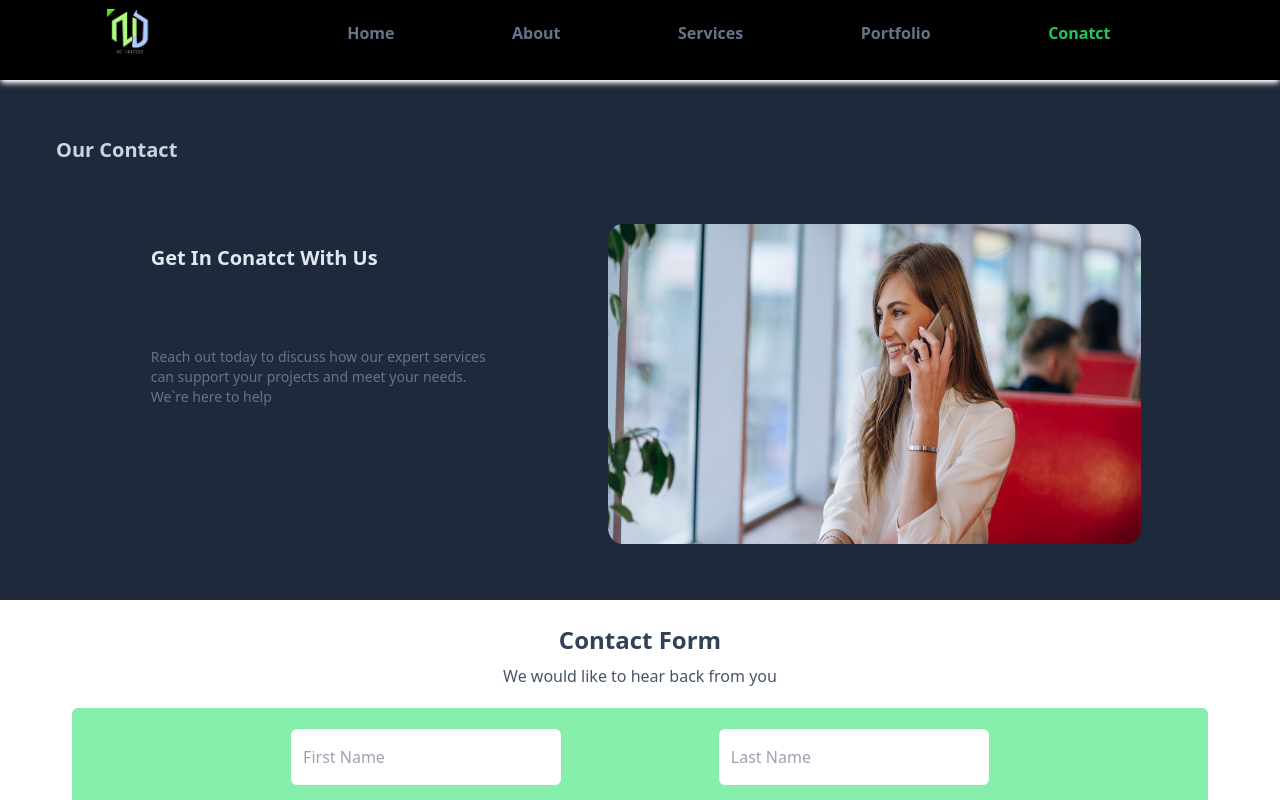
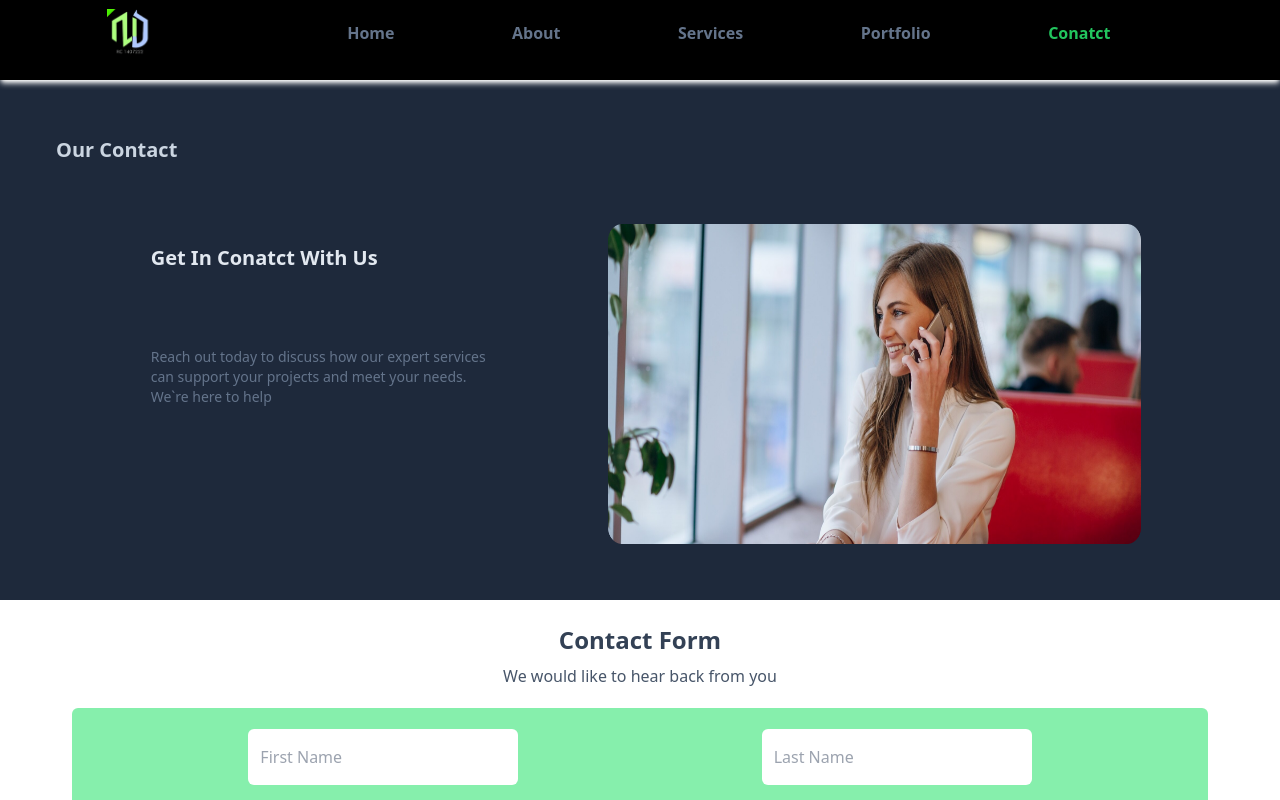
Before and after one commit to Olajcodes/Unclebigbay_Hackathon, a React (Vite) app in the folder hackathon/: page /contact-us in a window 1280 px wide. Shown: the top 800 px of the page. Built offline with nearby package versions, Linux system fonts and the light colour scheme.

Commit message:
link update

```diff
--- a/hackathon/src/component/Conatct.jsx
+++ b/hackathon/src/component/Conatct.jsx
@@ -13,7 +13,7 @@ const Conatct = () => {
             From Building Design and Maintenance to General Contracting, Printing, and Borehole Drilling – Partner with Us Today!
             </p>
             <button className='w-40 h-10 hover:text-green-400 hover:bg-none  md:w-40 md:h-12 md:mt-4 md:ml-4 rounded-md bg-green-500 text-slate-100'>
-             <Link to='/contact' className=':hover:text-green-400 hover:bg-none text-slate-100 capitalize font-semibold'> contact us </Link>
+             <Link to='/contact-us' className=':hover:text-green-400 hover:bg-none text-slate-100 capitalize font-semibold'> contact us </Link>
             </button>
 
           </div>
--- a/hackathon/src/pages/ContactPage.jsx
+++ b/hackathon/src/pages/ContactPage.jsx
@@ -64,7 +64,7 @@ const ContactPage = ({ addSubmitForm }) => {
             </div>
             <div className="flex flex-col p-1 w-full md:w-11/12 h-[450px] m-3 items-center text-slate-300 bg-green-300 rounded-md">
               <form onSubmit={submitForm} className="flex mb-[100px] flex-col items-center  w-11/12 h-[380px] p-1">
-                <div className="h-1/4  w-5/6 m-1 md:flex items-center justify-center">
+                <div className="h-1/4  w-full m-1 md:flex items-center justify-center">
                     <div className="  h-9 w-5/6 md:w-[270px] m-2 md:h-3/4 mx-auto">
                         <label htmlFor="" className="capitalize absolute -left-[100000px]"> first name</label>
                       <input
```
